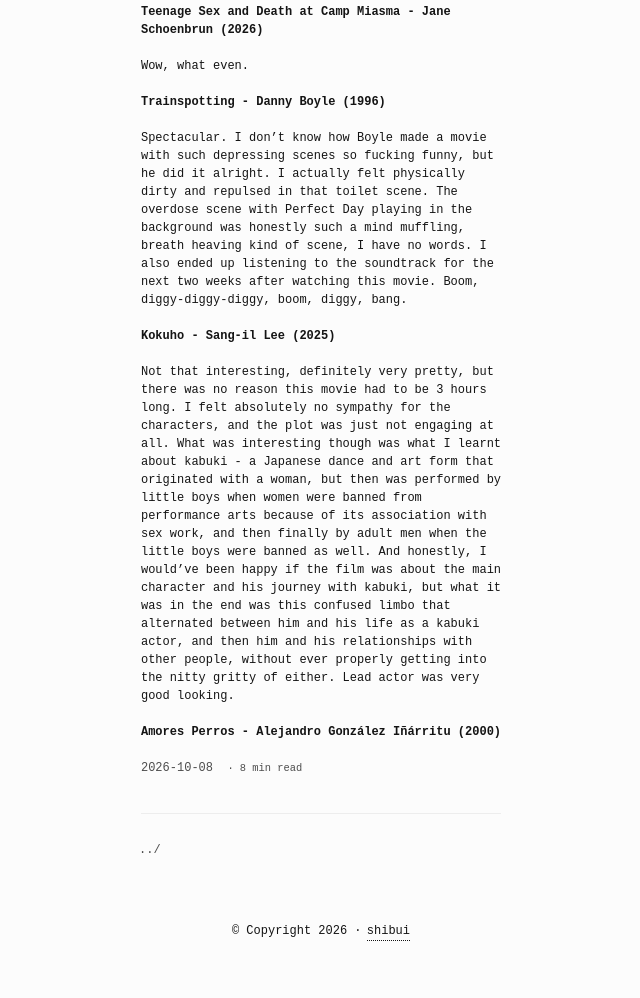
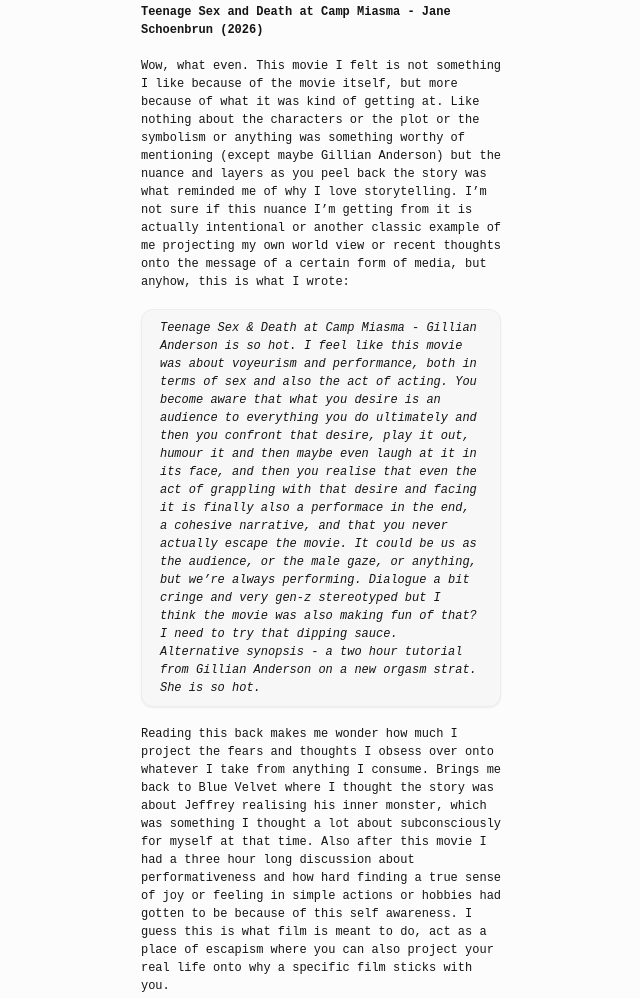
Before and after one commit to windbag11/windbag11.github.io, a plain HTML site: page posts/the_fruits_of_lumen_08-10-26/index.html in a window 1280 px wide. Shown: the part 3095-4093 px from the top of the page, without its empty margins (319-959 px from the left). Drawn offline with Linux system fonts and the light colour scheme.

Commit message:
update tsadacm

```diff
--- a/posts/the_fruits_of_lumen_08-10-26/index.html
+++ b/posts/the_fruits_of_lumen_08-10-26/index.html
@@ -139,13 +139,17 @@
 <h1 id="teenage-sex-and-death-at-camp-miasma---jane-schoenbrun-2026">
   Teenage Sex and Death at Camp Miasma - Jane Schoenbrun (2026)
 </h1>
-<p>Wow, what even.</p>
+<p>Wow, what even. This movie I felt is not something I like because of the movie itself, but more because of what it was kind of getting at. Like nothing about the characters or the plot or the symbolism or anything was something worthy of mentioning (except maybe Gillian Anderson) but the nuance and layers as you peel back the story was what reminded me of why I love storytelling. I&rsquo;m not sure if this nuance I&rsquo;m getting from it is actually intentional or another classic example of me projecting my own world view or recent thoughts onto the message of a certain form of media, but anyhow, this is what I wrote:</p>
+<blockquote>
+<p>Teenage Sex &amp; Death at Camp Miasma - Gillian Anderson is so hot. I feel like this movie was about voyeurism and performance, both in terms of sex and also the act of acting. You become aware that what you desire is an audience to everything you do ultimately and then you confront that desire, play it out, humour it and then maybe even laugh at it in its face, and then you realise that even the act of grappling with that desire and facing it is finally also a performace in the end, a cohesive narrative, and that you never actually escape the movie. It could be us as the audience, or the male gaze, or anything, but we&rsquo;re always performing. Dialogue a bit cringe and very gen-z stereotyped but I think the movie was also making fun of that? I need to try that dipping sauce. Alternative synopsis - a two hour tutorial from Gillian Anderson on a new orgasm strat. She is so hot.</p>
+</blockquote>
+<p>Reading this back makes me wonder how much I project the fears and thoughts I obsess over onto whatever I take from anything I consume. Brings me back to Blue Velvet where I thought the story was about Jeffrey realising his inner monster, which was something I thought a lot about subconsciously for myself at that time. Also after this movie I had a three hour long discussion about performativeness and how hard finding a true sense of joy or feeling in simple actions or hobbies had gotten to be because of this self awareness. I guess this is what film is meant to do, act as a place of escapism where you can also project your real life onto why a specific film sticks with you.</p>
 
 
 <h1 id="trainspotting---danny-boyle-1996">
   Trainspotting - Danny Boyle (1996)
 </h1>
-<p>Spectacular. I don&rsquo;t know how Boyle made a movie with such depressing scenes so fucking funny, but he did it alright. I actually felt physically dirty and repulsed in that toilet scene. The overdose scene with Perfect Day playing in the background was honestly such a mind muffling, breath heaving kind of scene, I have no words. I also ended up listening to the soundtrack for the next two weeks after watching this movie. Boom, diggy-diggy-diggy, boom, diggy, bang.</p>
+<p>Spectacular. I don&rsquo;t know how Boyle made a movie with such depressing scenes so fucking funny, but he did it alright. I felt quite scummy and repulsed in that toilet scene. The overdose scene with Perfect Day playing in the background was honestly such a mind muffling, breath heaving kind of scene, I have no words. Trainspotting refers to when Scottish druggies would go to derelict train stations to shoot up. But what it also refers to is the very mundane activity of train spotting, where you watch trains with hundreds of souls pass by you. all going about their day, in love, growing up, growing older, while you stay glued to the same place, chasing that one moment of euphoria that brings everything else in your life to a halt. I ended up listening to the soundtrack for the next two weeks after watching this movie. Boom, diggy-diggy-diggy, boom, diggy, bang.</p>
 
 
 <h1 id="kokuho---sang-il-lee-2025">
@@ -163,7 +167,7 @@
 
 
 
-       <span class="reading-time"> · 8 min read</span>
+       <span class="reading-time"> · 10 min read</span>
 
 
 
```
